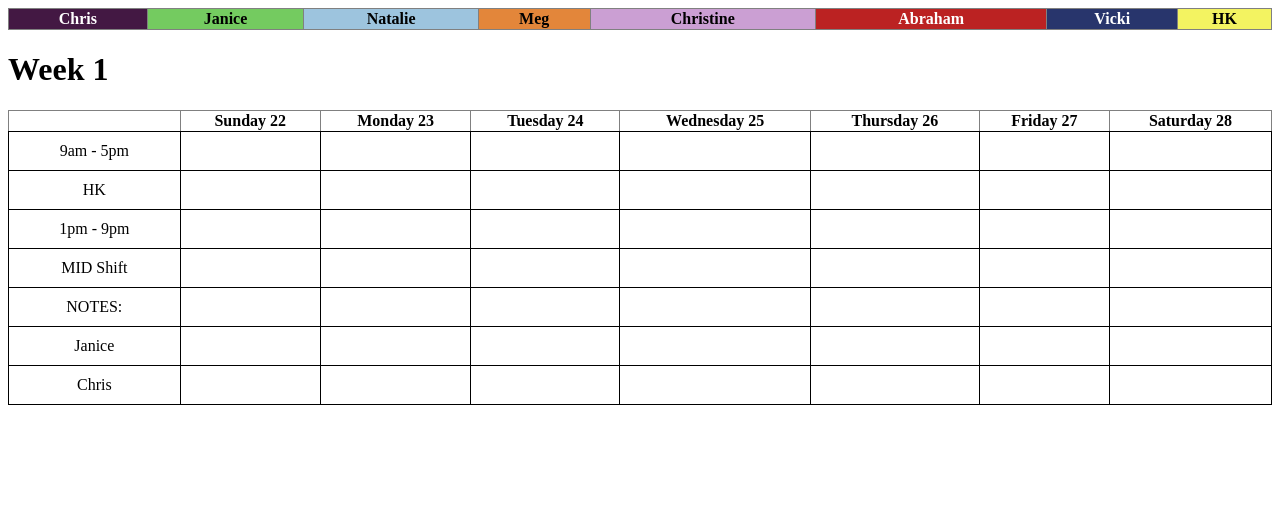
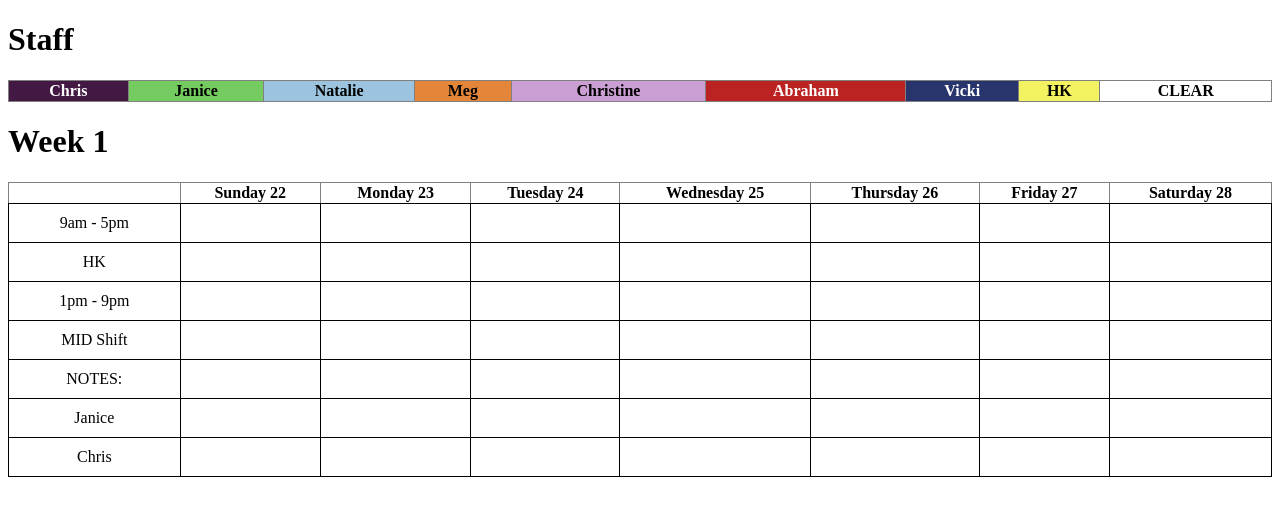
Before and after one commit to chchau2/Schedule-Generator, a plain HTML site: page ScheduleGenerator.html in a window 1280 px wide. Drawn offline with Linux system fonts and the light colour scheme.

Commit message:
need to clean up

```diff
--- a/ScheduleGenerator.html
+++ b/ScheduleGenerator.html
@@ -16,6 +16,7 @@
       cursor: pointer;
       position: relative; /* For positioning the text box */
     }
+    /* might not need this/not sure what it does so garabage
     .text-box {
       position: absolute;
       top: 50%;
@@ -28,26 +29,33 @@
       width: 100%;
       padding: 5px;
     }
+      */
   </style>
 </head>
 <body>
+    <h1>Staff</h1>
     <table id="staffTable" border="1">
         <tr>
-            <th style="color: white; background-color: #431843">Chris</th>
-            <th style="color: black; background-color: #74cb60">Janice</th>
-            <th style="color: black; background-color: #9dc4de">Natalie</th>
-            <th style="color: black; background-color: #e3863a">Meg</th>
-            <th style="color: black; background-color: #cb9fd3">Christine</th>
-            <th style="color: white; background-color: #bb2222">Abraham</th>
-            <th style="color: white; background-color: #28356c">Vicki</th>
-            <th style="color: black; background-color: #f3f361">HK</th>
+            <th class='color-cell' style="color: white; background-color: #431843">Chris</th>
+            <th class='color-cell' style="color: black; background-color: #74cb60">Janice</th>
+            <th class='color-cell' style="color: black; background-color: #9dc4de">Natalie</th>
+            <th class='color-cell' style="color: black; background-color: #e3863a">Meg</th>
+            <th class='color-cell' style="color: black; background-color: #cb9fd3">Christine</th>
+            <th class='color-cell' style="color: white; background-color: #bb2222">Abraham</th>
+            <th class='color-cell' style="color: white; background-color: #28356c">Vicki</th>
+            <th class='color-cell' style="color: black; background-color: #f3f361">HK</th>
+            <th class='color-cell' style="color: black; background-color: white">CLEAR</th>
         </tr>
     </table>
     <script>
+        /*
         const row = table.insertRow(); // Create a new row
         for(let i = 0; i < 8; i++) {
             const newCell = row.insertCell(0);
         }
+            */
+
+
     </script>
 
 
@@ -108,6 +116,7 @@
     for (let i = 0; i < rows; i++)
     {
         const row = table.insertRow(); // Create a new row
+        row.classList.add('empty-cell');
         const newCell = row.insertCell(0);
         for (let j = 0; j < cols; j++)
         {
@@ -119,8 +128,11 @@
             if (i == 4 && j == 0) newCell.textContent = 'NOTES:';
             if (i == 5 && j == 0) newCell.textContent = 'Janice';
             if (i == 6 && j == 0) newCell.textContent = 'Chris';
+            /*
             if(i < 4){
                 // Add an event listener for the click event
+
+
                 cell.addEventListener("click", () => {
                     // Toggle cell background color on click
                     if (cell.style.backgroundColor === "lightblue") {
@@ -129,18 +141,44 @@
                     cell.style.backgroundColor = "lightblue"; // Set to light blue
                     }
                 });
+
             }
             else{
                 cell.onclick = function(){
                     makeCellEditable(this);
                 };
-            }
+            }*/
         }
+
     }
+    /*
     function makeCellEditable(cell)
     {
         if(!cell.isEditable){ cell.contentEditable = true; }
-    }
+    }*/
+
+    let selectedColor = null;
+        // Event listener for static color table
+    document.getElementById('staffTable').addEventListener('click', function(event) {
+        const cell = event.target;
+
+        // Check if the clicked cell is a color cell and get its background color
+        if (cell.classList.contains('color-cell')) {
+            selectedColor = cell.style.backgroundColor;
+            console.log("Selected color:", selectedColor); // For debugging
+        }
+    });
+
+    // Event listener for dynamic table cell clicks (event delegation)
+    document.getElementById('toggleTable').addEventListener('click', function(event) {
+        const cell = event.target;
+
+        // If the clicked cell is empty, apply the selected color to it
+        if (cell.classList.contains('empty-cell') && selectedColor) {
+            cell.style.backgroundColor = selectedColor; // Apply selected color to the cell
+        }
+    });
+
   </script>
 </body>
 </html>
```
